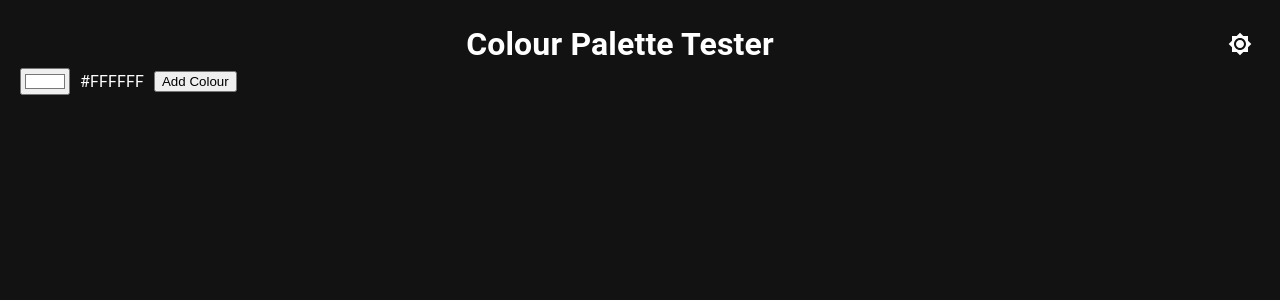
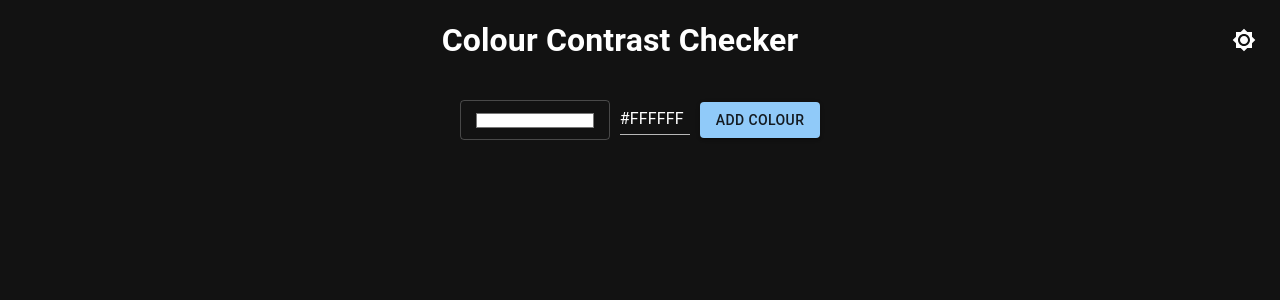
Before and after one commit to jaco8060/Color-Contrast-Tool, a React (Vite) app: page / in a window 1280 px wide. Shown: the top 300 px of the page. Built offline with nearby package versions, Linux system fonts and the light colour scheme.

Commit message:
Update colourinput with input value and css styling

```diff
--- a/src/App.css
+++ b/src/App.css
@@ -1,13 +1,17 @@
 .mainContainer {
   padding: 20px;
+  display: flex;
+  flex-direction: column;
+  gap: 8px;
 }
 
 .headerContainer {
   display: flex;
   justify-content: space-between;
   align-items: center;
+  padding: 1rem;
 }
 
-h1 {
-  margin: auto; /* Adjust according to your design needs */
+.headerContainer h1 {
+  margin: 0 auto 0 auto;
 }
--- a/src/App.jsx
+++ b/src/App.jsx
@@ -59,9 +59,8 @@ function App() {
   return (
     <ThemeProvider theme={theme}>
       <CssBaseline />
-      <div className="mainContainer">
       <div className="headerContainer">
-          <h1>Colour Palette Tester</h1>
+        <h1>Colour Contrast Checker</h1>
         <IconButton
           onClick={toggleTheme}
           color="inherit"
@@ -70,6 +69,7 @@ function App() {
           {themeMode === "dark" ? <Brightness7Icon /> : <Brightness4Icon />}
         </IconButton>
       </div>
+      <div className="mainContainer">
         {colours.map((colour) => (
           <ColourInput
             key={colour.id}
--- /dev/null
+++ b/src/ColourInput.css
@@ -0,0 +1,23 @@
+/* ColourInput.css */
+.formContainer {
+  display: flex;
+  align-items: center;
+  gap: 10px;
+  margin-bottom: 10px;
+  justify-content: center;
+}
+
+.colourInputGroup {
+  display: flex;
+  align-items: center;
+  justify-content: center;
+  gap: 10px;
+}
+
+.colorInput {
+  width: 150px; /* Width for the color picker input */
+}
+
+.hexInput {
+  width: 70px; /* Width for the hex code input */
+}
--- a/src/ColourInput.jsx
+++ b/src/ColourInput.jsx
@@ -1,4 +1,9 @@
+import "./ColourInput.css"; // Adjust the path as needed if your CSS file is located elsewhere
+
+import DeleteIcon from "@mui/icons-material/Delete";
+import { Button, IconButton, TextField } from "@mui/material";
 import { useState } from "react";
+
 function ColourInput({
   addColour,
   initialColour = "#ffffff",
@@ -6,6 +11,15 @@ function ColourInput({
   onRemove,
 }) {
   const [color, setColor] = useState(initialColour);
+
+  const handleColorChange = (event) => {
+    const newColor = event.target.value;
+    setColor(newColor); // Update the local state
+
+    if (onColourChange) {
+      onColourChange(newColor); // Propagate the change upwards if an onColourChange handler is provided
+    }
+  };
 
   const handleSubmit = (event) => {
     event.preventDefault();
@@ -15,31 +29,31 @@ function ColourInput({
   };
 
   return (
-    <form
-      className="colourForm"
-      onSubmit={handleSubmit}
-      style={{
-        display: "flex",
-        alignItems: "center",
-        gap: "10px",
-        marginBottom: "10px",
-      }}
-    >
-      <input
+    <form onSubmit={handleSubmit} className="formContainer">
+      <TextField
         type="color"
         value={color}
-        onChange={(e) => {
-          setColor(e.target.value);
-          if (onColourChange) {
-            onColourChange(e.target.value);
-          }
-        }}
+        onChange={handleColorChange}
+        variant="outlined"
+        size="small"
+        className="colorInput"
       />
-      <span>{color.toUpperCase()}</span>
+      <TextField
+        value={color.toUpperCase()}
+        onChange={handleColorChange}
+        variant="standard"
+        size="small"
+        inputProps={{ maxLength: 7 }}
+        className="hexInput"
+      />
       {addColour ? (
-        <button type="submit">Add Colour</button>
+        <Button variant="contained" color="primary" type="submit">
+          Add Colour
+        </Button>
       ) : (
-        <button onClick={onRemove}>Remove</button>
+        <IconButton onClick={onRemove} color="secondary">
+          <DeleteIcon />
+        </IconButton>
       )}
     </form>
   );
```
Lines whose indentation alone changed are shown as unchanged.
